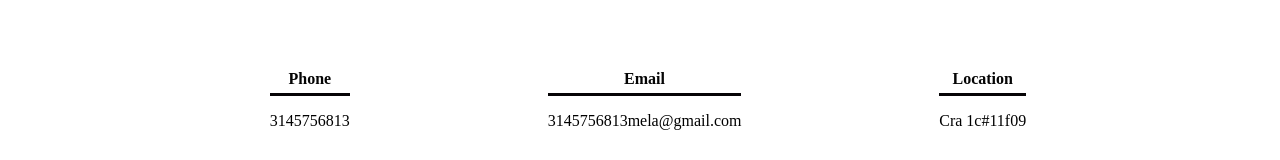
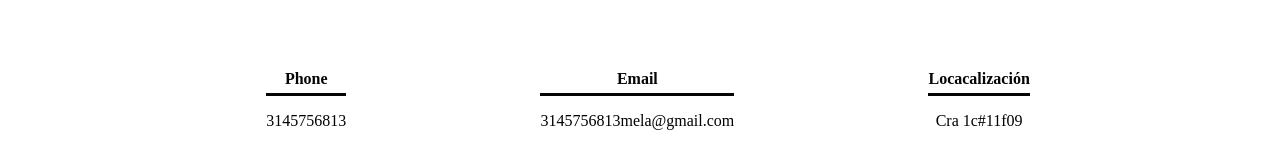
Before and after one commit to Mely-0/proyecyo-adso, a plain HTML site: page index.html in a window 1280 px wide. Shown: the part 3740-3900 px from the top of the page. Drawn offline with Linux system fonts and the light colour scheme.

Commit message:
Version 2

```diff
--- a/index.html
+++ b/index.html
@@ -115,7 +115,7 @@
                     </div>
 
                     <div class="content-foo">
-                        <h4>Location</h4>
+                        <h4>Locacalización</h4>
                         <p>Cra 1c#11f09</p>
                     </div>
 
```
